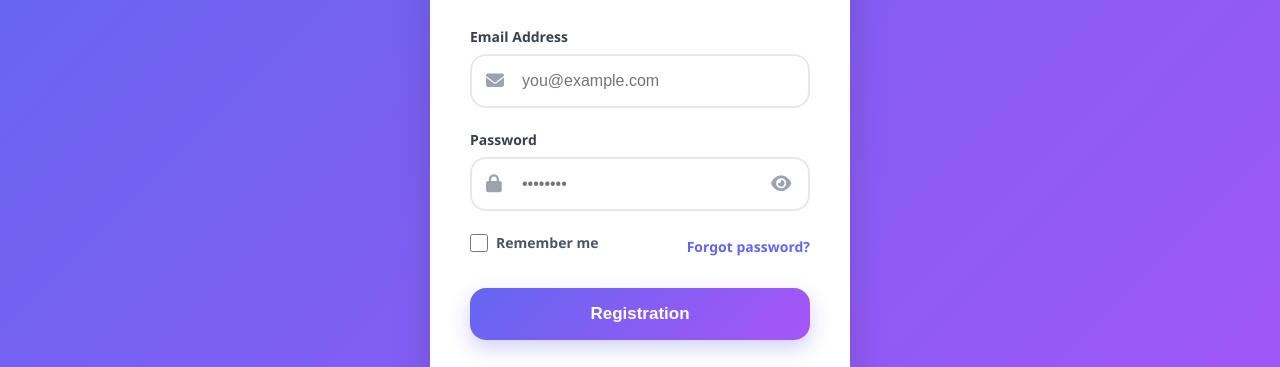
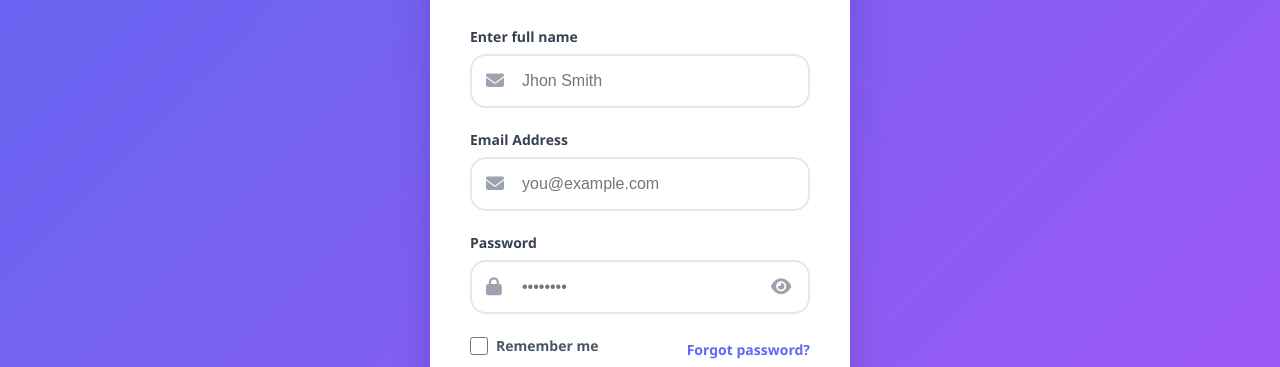
Before and after one commit to ghsjulian/codealpha-easy-shop, a plain HTML site: page registration.html in a window 1280 px wide. Shown: the part 170-537 px from the top of the page. Drawn offline with Linux system fonts and the light colour scheme.

Commit message:
Update registration.html

```diff
--- a/registration.html
+++ b/registration.html
@@ -19,6 +19,17 @@
 
             <div class="form-container">
                 <form>
+                    <div class="form-group">
+                        <label>Enter full name</label>
+                        <div class="input-wrapper">
+                            <i class="fas fa-envelope"></i>
+                            <input
+                                type="text"
+                                placeholder="Jhon Smith"
+                                required
+                            />
+                        </div>
+                    </div>
                     <div class="form-group">
                         <label>Email Address</label>
                         <div class="input-wrapper">
```
